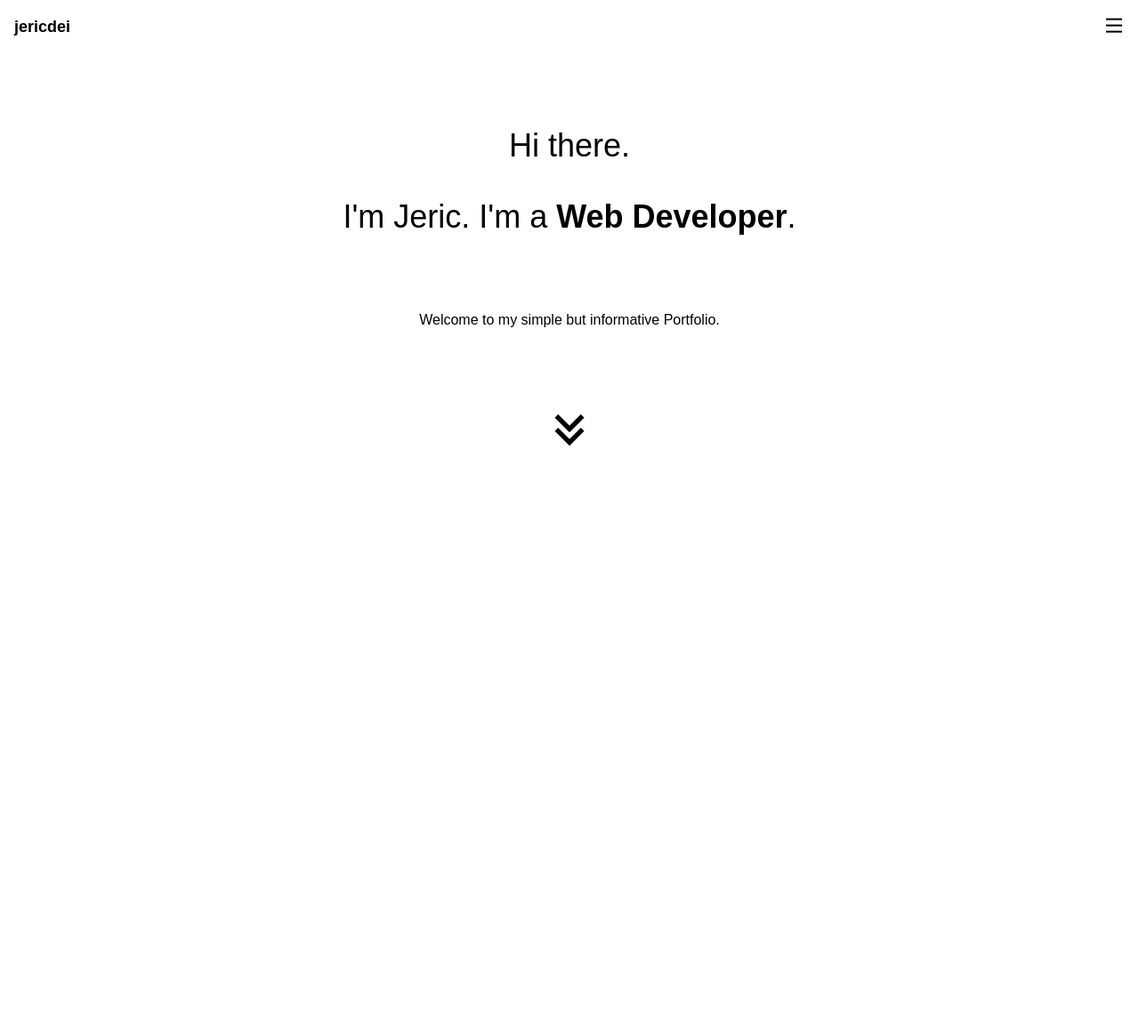
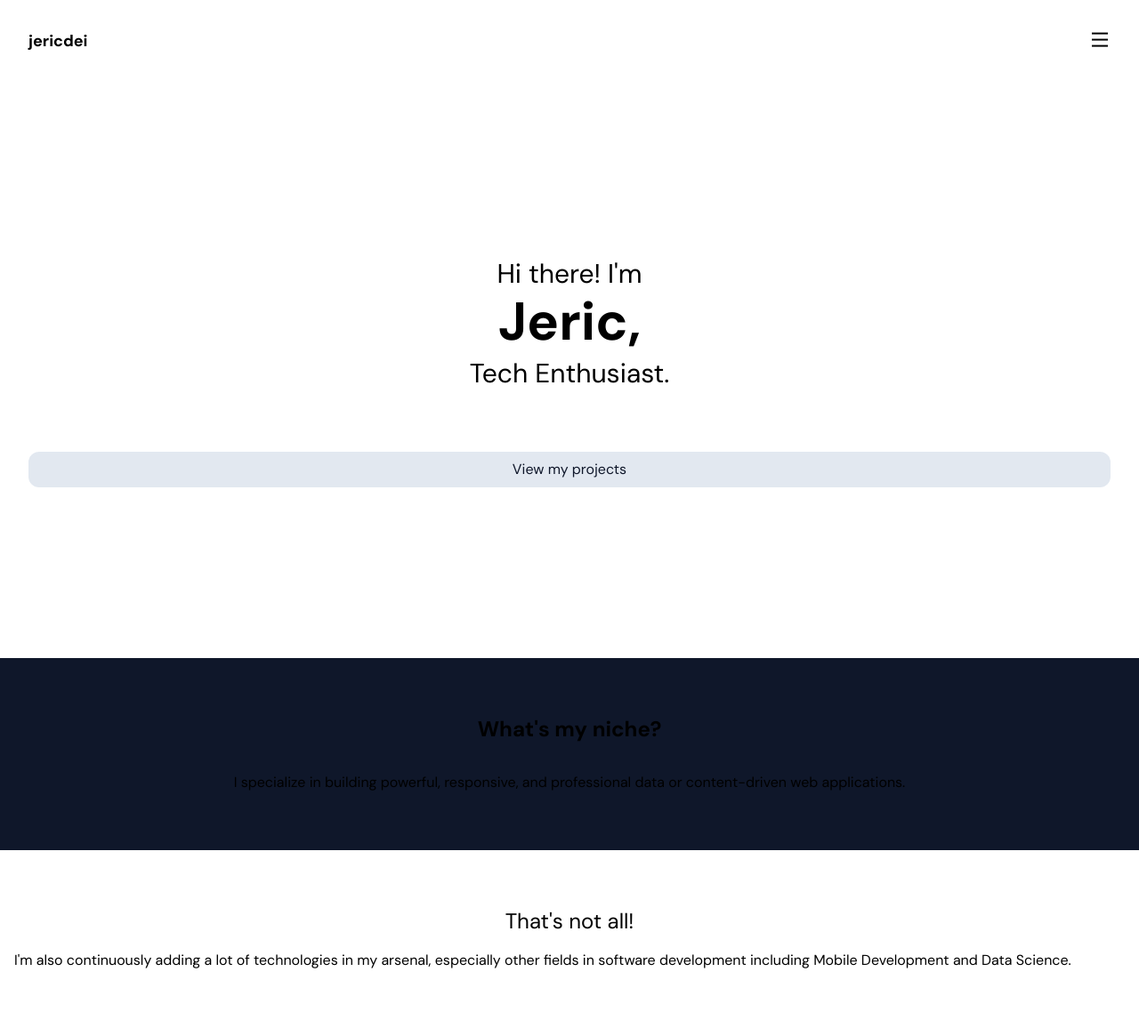
Before and after one commit to jericdei/jericdei.github.io, an Astro site: page / in a window 1280 px wide. Shown: the whole page at 89% size. Before the commit the page ends 800 px from the top, so only its background shows below. Built offline with nearby package versions, Linux system fonts and the light colour scheme; Astro itself is replaced by a stand-in of ours; a web font is replaced by a local one.

Commit message:
home page updates

```diff
--- a/package.json
+++ b/package.json
@@ -12,7 +12,7 @@
   "dependencies": {
     "@astrojs/tailwind": "^4.0.0",
     "@astrojs/vue": "^2.2.1",
-    "@fontsource-variable/chivo-mono": "^5.0.9",
+    "@fontsource-variable/dm-sans": "^5.0.3",
     "astro": "^2.10.14",
     "remixicon": "^3.5.0",
     "tailwindcss": "^3.0.24",
--- /dev/null
+++ b/src/components/astro/Button.astro
@@ -0,0 +1,7 @@
+---
+const { label, className } = Astro.props
+---
+
+<button class:list={['px-4 py-2 bg-slate-200 rounded-xl text-slate-900', className]}>
+	{ label }
+</button>
--- a/src/components/vue/Menu.vue
+++ b/src/components/vue/Menu.vue
@@ -1,20 +1,31 @@
 <script setup lang="ts">
-import { ref } from 'vue';
+import { ref, Transition } from 'vue';
 import MenuListItem from './MenuListItem.vue';
 
 const menuVisible = ref(false)
 </script>
 
 <template>
+	<Transition>
 		<div>
 			<button @click="menuVisible = !menuVisible">
 				<i class="ri-xl transition-all" :class="menuVisible ? 'ri-close-line' : 'ri-menu-line'"></i>
 			</button>
 
-		<ul class="absolute flex flex-col gap-4 left-0 text-slate-900 w-full text-center bg-gray-400 my-4 py-4 transition ease-in-out duration-300 delay-150" :class="{ hidden: !menuVisible }">
+			<ul class="absolute flex flex-col gap-4 left-0 text-slate-900 w-full text-center bg-gray-400 my-4 py-4 rounded-xl" :class="{ hidden: !menuVisible }">
 				<MenuListItem label="Home" href="/" />
 				<MenuListItem label="Blog" href="/blog" />
 				<MenuListItem label="Contact" href="/contact" />
 			</ul>
 		</div>
+	</Transition>
 </template>
+
+<style scoped>
+.v-enter-active, .v-leave-active {
+  transition: opacity 0.8s;
+}
+.v-enter, .v-leave-to {
+  opacity: 0;
+}
+</style>
--- a/src/components/vue/MenuListItem.vue
+++ b/src/components/vue/MenuListItem.vue
@@ -5,7 +5,7 @@ const props = defineProps<{
 </script>
 
 <template>
-	<a class="w-full hover:bg-gray-700 hover:text-slate-200 py-2 cursor-pointer transition-all" v-bind="$attrs">
+	<a class="w-full hover:bg-gray-600 hover:text-slate-200 py-2 cursor-pointer transition-all" v-bind="$attrs">
 		<slot>
 			<span>{{ props.label }}</span>
 		</slot>
--- /dev/null
+++ b/src/components/vue/TextCarousel.vue
@@ -0,0 +1,37 @@
+<script setup lang="ts">
+import { onBeforeUnmount, onMounted, ref, Transition } from 'vue';
+
+const props = withDefaults(defineProps<{
+	texts: string[]
+	interval?: number
+}>(), {
+	interval: 3000
+})
+
+const currentIndex = ref(0)
+
+let intervalId: number | undefined
+
+onMounted(() => {
+	intervalId = setInterval(() => {
+		currentIndex.value = (currentIndex.value + 1) % props.texts.length
+	}, props.interval)
+})
+
+onBeforeUnmount(() => clearInterval(intervalId))
+</script>
+
+<template>
+	<Transition name="fade" mode="out-in">
+		<span :key="currentIndex">{{ props.texts[currentIndex] }}</span>
+	</Transition>
+</template>
+
+<style scoped>
+.fade-enter-active, .fade-leave-active {
+  transition: opacity 0.3s;
+}
+.fade-enter, .fade-leave-to {
+  opacity: 0;
+}
+</style>
--- a/src/layouts/Layout.astro
+++ b/src/layouts/Layout.astro
@@ -1,5 +1,5 @@
 ---
-import '@fontsource-variable/chivo-mono';
+import '@fontsource-variable/dm-sans';
 import 'remixicon/fonts/remixicon.css'
 import Menu from '../components/vue/Menu.vue';
 import { ViewTransitions } from 'astro:transitions';
@@ -23,13 +23,13 @@ const { title } = Astro.props;
 		<ViewTransitions />
 	</head>
 	<body class="dark:bg-gray-700 dark:text-slate-200">
-		<header class="flex p-4 justify-between items-center">
+		<header class="flex justify-between items-center sticky top-0 p-8">
 			<p class="text-lg font-bold">jericdei</p>
 
 			<Menu client:only />
 		</header>
 
-		<main class="px-8">
+		<main>
 			<slot />
 		</main>
 	</body>
@@ -37,6 +37,6 @@ const { title } = Astro.props;
 
 <style is:global>
 body {
-  font-family: 'Chivo Mono Variable', sans-serif;
+  font-family: 'DM Sans', sans-serif;
 }
 </style>
--- a/src/pages/index.astro
+++ b/src/pages/index.astro
@@ -1,13 +1,49 @@
 ---
 import Layout from '../layouts/Layout.astro';
+import TextCarousel from '../components/vue/TextCarousel.vue'
+import Button from '../components/astro/Button.astro'
+
+const roles = [
+	'Full-Stack Developer.',
+	'Tech Enthusiast.',
+	'Builder.'
+]
 ---
 
 <Layout title="jericdei">
-	<section class="text-center py-16 space-y-16">
-		<p class="text-4xl leading-[5rem]">Hi there.<br /> I'm Jeric. I'm a <strong>Web Developer</strong>.</p>
+	<section class="text-center space-y-16 px-8 py-48 flex flex-col justify-center">
+		<p class="text-3xl leading-[3rem]">
+			Hi there! I'm
 
-		<p>Welcome to my simple but informative Portfolio.</p>
+			<br />
 
-		<i class="ri-arrow-down-double-line ri-4x block"></i>
+			<span class="text-6xl font-bold">Jeric,</span>
+
+			<br />
+
+			<TextCarousel client:only texts={roles} />
+		</p>
+
+		<Button label="View my projects" />
+	</section>
+
+	<section class="bg-slate-900 px-4 py-16 text-center">
+		<h2 class="font-bold mb-8 text-2xl">
+			What's my niche?
+		</h2>
+
+		<p>
+			I specialize in building powerful, responsive, and professional data or content-driven web applications.
+		</p>
+	</section>
+
+	<section class="py-16 px-4">
+		<p class="text-2xl text-center">
+			That's not all!
+		</p>
+
+		<p class="mt-4">
+			I'm also continuously adding a lot of technologies in my arsenal, especially other fields in software development including Mobile Development and Data Science.
+		</p>
 	</section>
 </Layout>
--- a/tailwind.config.cjs
+++ b/tailwind.config.cjs
@@ -6,7 +6,7 @@ module.exports = {
 	theme: {
 		extend: {
 			fontFamily: {
-				sans: ["Chivo Mono Variable", ...defaultTheme.fontFamily.sans],
+				sans: ["DM Sans", ...defaultTheme.fontFamily.sans],
 			},
 		},
 	},
```
Also changed, not shown: pnpm-lock.yaml. Lines whose indentation alone changed are shown as unchanged.
